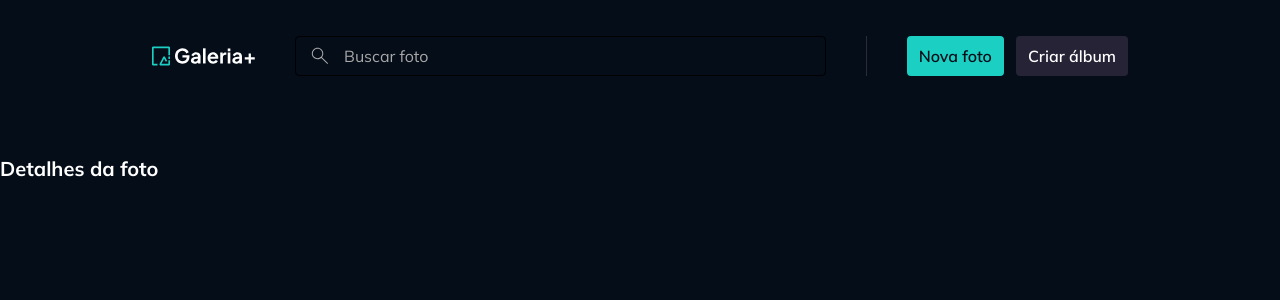
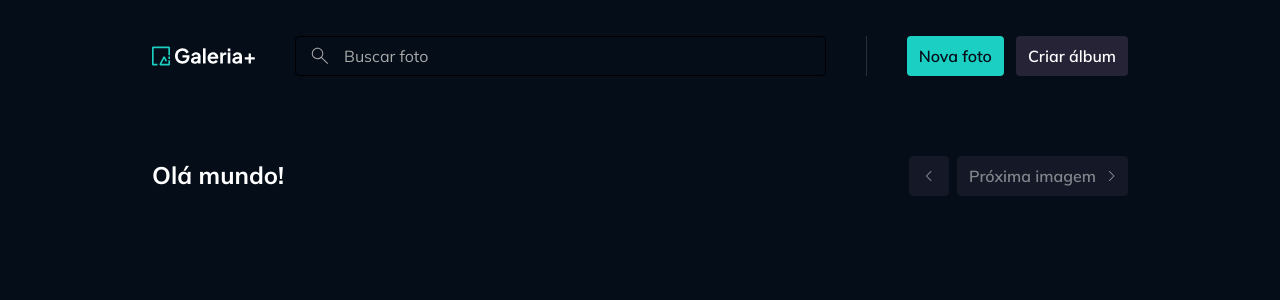
Before and after one commit to helitonns/gallery-plus, a React (Vite) app: page /fotos/123 in a window 1280 px wide. Shown: the top 300 px of the page. Built offline with nearby package versions, Linux system fonts and the light colour scheme.

Commit message:
Crie o mock da página de detalhes da foto - Header da página

```diff
--- /dev/null
+++ b/src/context/photos/components/photos-navigator.tsx
@@ -0,0 +1,50 @@
+import cx from "classnames";
+import { useNavigate } from "react-router";
+import ArrowLeftIcon from "../../../assets/icons/chevron-left.svg?react";
+import ArrowRightIcon from "../../../assets/icons/chevron-right.svg?react";
+import Button from "../../../components/button";
+import ButtonIcon from "../../../components/button-icon";
+import Skeleton from "../../../components/skeleton";
+
+interface PhotosNavigatorPorps extends React.ComponentProps<"div"> {
+  previousPhotoId?: string;
+  nextPhotoId?: string;
+  loading?: boolean;
+}
+
+export default function PhotosNavigator({previousPhotoId, nextPhotoId, loading, className, ...props}: PhotosNavigatorPorps){
+  const navigate = useNavigate();
+
+  return(
+    <div className={cx("flex gap-2", className)} {...props}>
+      {!loading ? (
+          <>
+            <ButtonIcon
+              icon={ArrowLeftIcon}
+              variant="secondary"
+              disabled={!previousPhotoId}
+              onClick={()=> {
+                navigate(`/fotos/${previousPhotoId}`)
+              }}
+            />
+            <Button
+              icon={ArrowRightIcon}
+              variant="secondary"
+              disabled={!nextPhotoId}
+              onClick={()=> {
+                navigate(`/fotos/${nextPhotoId}`)
+              }}
+            >
+              Próxima imagem
+            </Button>
+          </>
+        ):(
+          <>
+            <Skeleton className="w-10 h-10"/>
+            <Skeleton className="w-20 h-10"/>
+          </>
+        )
+      }
+    </div>
+  );
+}
--- a/src/pages/page-photo-details.tsx
+++ b/src/pages/page-photo-details.tsx
@@ -1,9 +1,38 @@
+import { useParams } from "react-router";
+import Container from "../components/container";
+import Skeleton from "../components/skeleton";
 import Text from "../components/text";
+import PhotosNavigator from "../context/photos/components/photos-navigator";
+import type { Photo } from "../context/photos/models/photo";
 
 export default function PagePhotoDatails(){
+  const { id } = useParams();
+
+  //apenas para fazer o mock
+  const isLoadingPhoto = false;
+  const photo = {
+    id: "123",
+    title: "Olá mundo!",
+    imageId: "portrait-tower.png",
+    albums: [
+      {id: "123", title: "album 1"},
+      {id: "124", title: "album 2"},
+      {id: "125", title: "album 3"},
+    ]
+  } as Photo;
+
   return(
-    <>
-      <Text variant="heading-medium">Detalhes da foto</Text>
-    </>
+    <Container>
+      <header className="flex items-center justify-between gap-8 mb-8">
+        {!isLoadingPhoto ? (
+            <Text variant="heading-large">{photo?.title}</Text>
+          ) : (
+            <Skeleton className="w-48 h-8"/>
+          )
+        }
+
+        <PhotosNavigator />
+      </header>
+    </Container>
   );
 }
```
